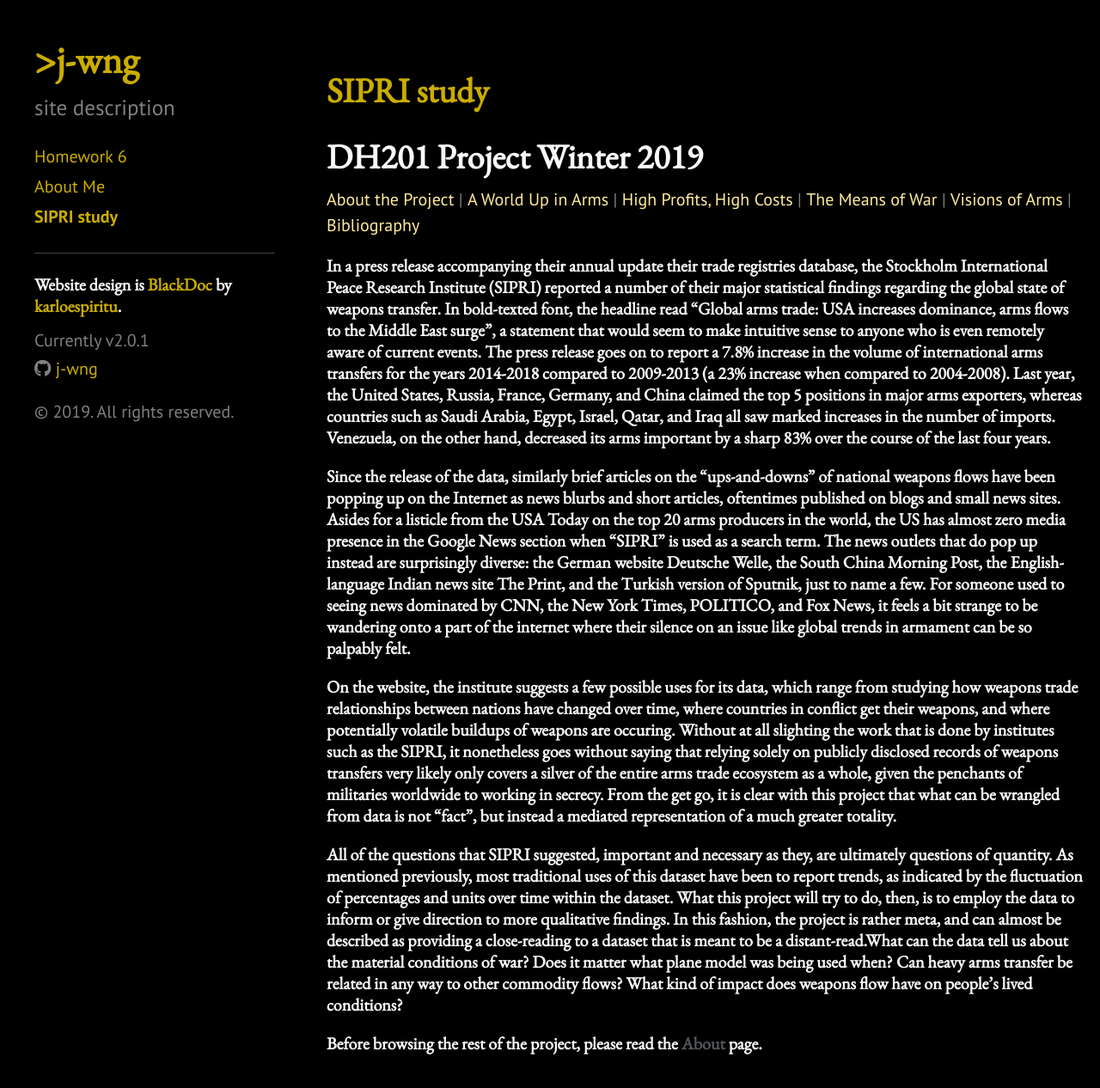
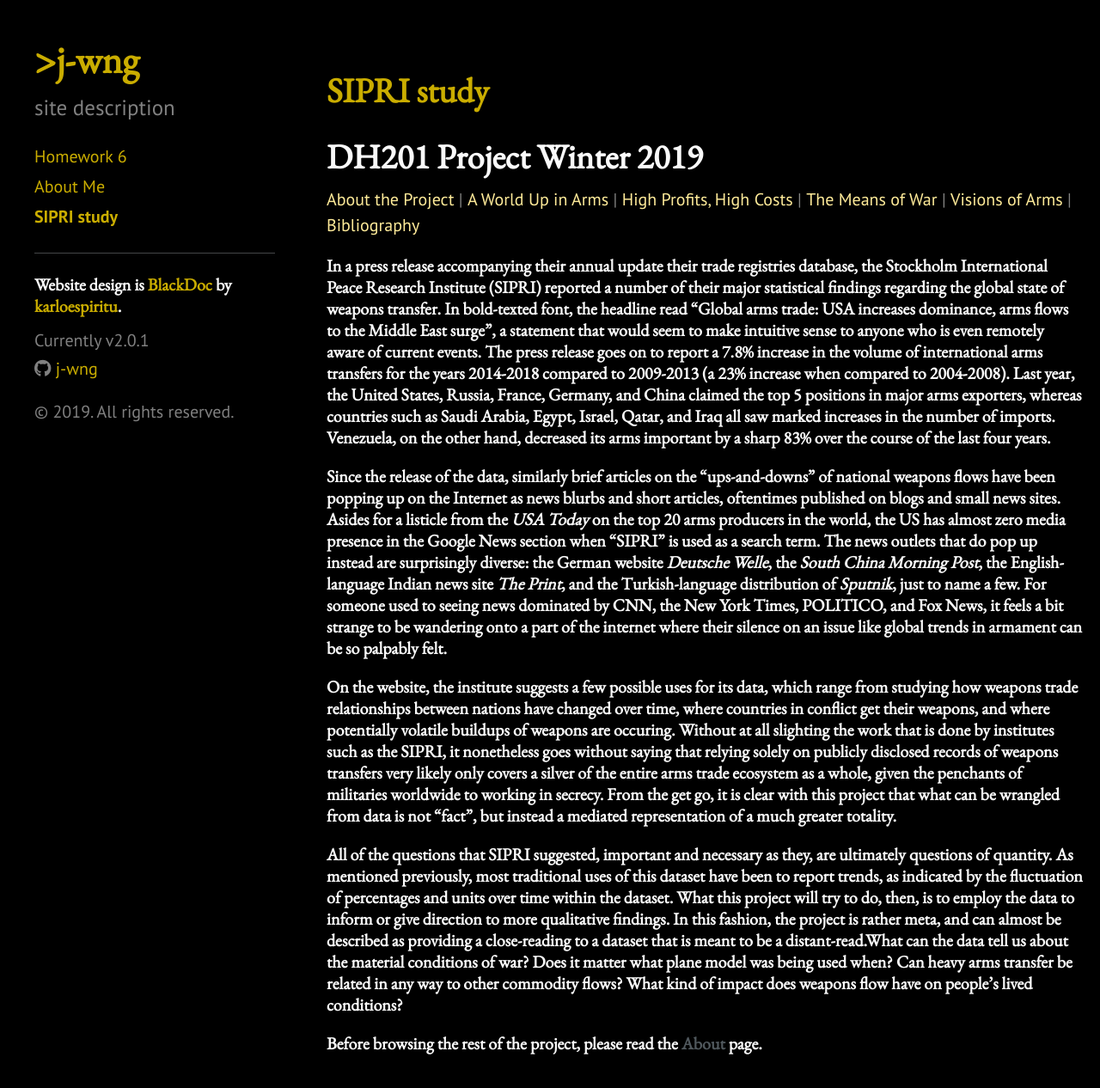
Before and after one commit to j-wng/j-wng.github.io, a Jekyll site: the page built from homepage.html, in a window 1280 px wide and 1387 px high. Shown: the top 1266 px of the window at 86% size. Built offline with Jekyll 4.4.1, drawn with Linux system fonts in a browser that asks for light colours; nearby versions of some CDN libraries.

Commit message:
Update homepage.html

```diff
--- a/homepage.html
+++ b/homepage.html
@@ -48,7 +48,7 @@
 
 <p>
   <h5>
-    Since the release of the data, similarly brief articles on the “ups-and-downs” of national weapons flows have been popping up on the Internet as news blurbs and short articles, oftentimes published on blogs and small news sites. Asides for a listicle from the USA Today on the top 20 arms producers in the world, the US has almost zero media presence in the Google News section when “SIPRI” is used as a search term. The news outlets that do pop up instead are surprisingly diverse: the German website Deutsche Welle, the South China Morning Post, the English-language Indian news site The Print, and the Turkish version of Sputnik, just to name a few. For someone used to seeing news dominated by CNN, the New York Times, POLITICO, and Fox News, it feels a bit strange to be wandering onto a part of the internet where their silence on an issue like global trends in armament can be so palpably felt.
+    Since the release of the data, similarly brief articles on the “ups-and-downs” of national weapons flows have been popping up on the Internet as news blurbs and short articles, oftentimes published on blogs and small news sites. Asides for a listicle from the <i>USA Today</i> on the top 20 arms producers in the world, the US has almost zero media presence in the Google News section when “SIPRI” is used as a search term. The news outlets that do pop up instead are surprisingly diverse: the German website <i>Deutsche Welle</i>, the <i>South China Morning Post</i>, the English-language Indian news site <i>The Print</i>, and the Turkish-language distribution of <i>Sputnik</i>, just to name a few. For someone used to seeing news dominated by CNN, the New York Times, POLITICO, and Fox News, it feels a bit strange to be wandering onto a part of the internet where their silence on an issue like global trends in armament can be so palpably felt.
   </h5>
 </p>
 
```
